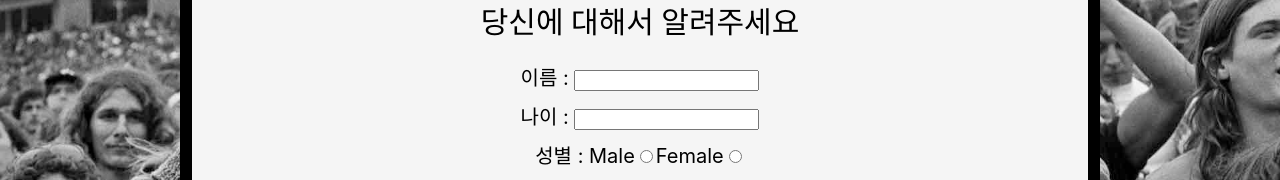
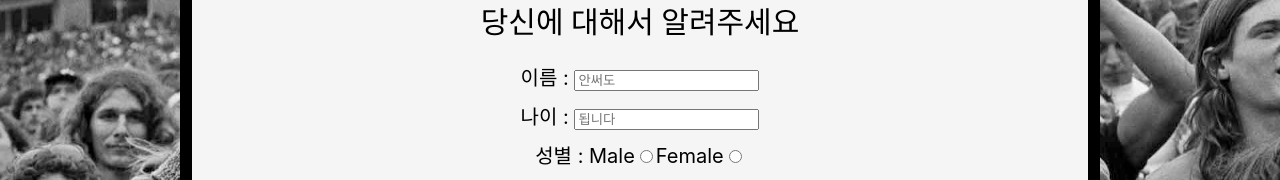
Before and after one commit to wnsguddl9410/Chosenbrand, a React (Create React App) app: page / in a window 1280 px wide. Both pictures are taken after a click on the button "시작". Shown: the part 290-470 px from the top of the page. Built offline with nearby package versions, Linux system fonts and the light colour scheme.

Commit message:
안써도 됩니다

```diff
--- a/src/container/question.js
+++ b/src/container/question.js
@@ -85,6 +85,7 @@ start?(
                 <input type="text"
                         id="name"
                         name='name'
+                        placeholder="안써도"
                         onChange={this.handleChange}
                         value={this.state.name}/>
                 </div>
@@ -92,6 +93,7 @@ start?(
                 <input type="text"
                         id='age'
                         name='age'
+                        placeholder="됩니다"
                         onChange={this.handleChange}
                         value={this.state.age}/>
                 </div>
```
